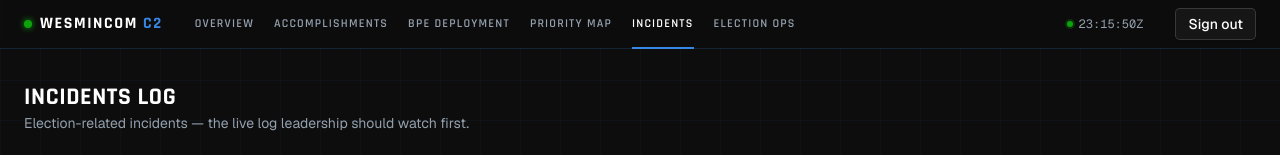
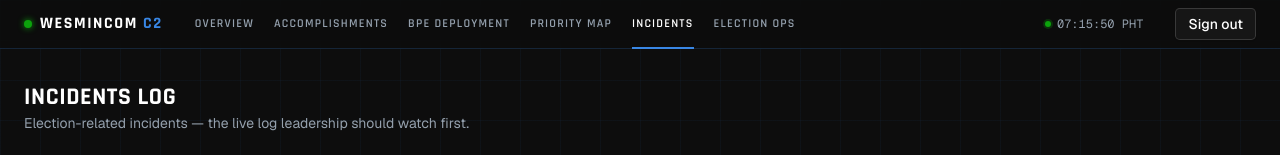
Before and after one commit to jammclaren/MC, a Next.js app: page /incidents in a window 1280 px wide. Shown: the top 155 px of the page. Built offline with nearby package versions, Linux system fonts and the light colour scheme; no server answers; the database is empty; sample sign-in values are in the browser's storage.

Commit message:
Show live clock in Philippine local time (PHT) instead of UTC/Zulu
WESMINCOM operates in the Philippines, so local time is more useful for
command staff than Zulu time. Uses Intl.DateTimeFormat with Asia/Manila
so it's correct regardless of the server/browser's own timezone.

```diff
--- a/src/components/live-clock.tsx
+++ b/src/components/live-clock.tsx
@@ -2,8 +2,16 @@
 
 import { useEffect, useState } from "react";
 
-/** Small "ops center is live" affordance: a ticking UTC clock. Zulu time is
- * the standard military time reference, appropriate for a C2 dashboard. */
+const PH_TIME_FORMAT = new Intl.DateTimeFormat("en-PH", {
+  timeZone: "Asia/Manila",
+  hour: "2-digit",
+  minute: "2-digit",
+  second: "2-digit",
+  hour12: false,
+});
+
+/** Small "ops center is live" affordance: a ticking clock showing current
+ * Philippine local time (PHT, UTC+8) — WESMINCOM's own timezone. */
 export function LiveClock() {
   const [now, setNow] = useState<Date | null>(null);
 
@@ -20,10 +28,10 @@ export function LiveClock() {
   }, []);
 
   if (!now) {
-    return <span className="font-mono text-xs text-muted-foreground">--:--:--Z</span>;
+    return <span className="font-mono text-xs text-muted-foreground">--:--:-- PHT</span>;
   }
 
-  const time = now.toISOString().slice(11, 19);
+  const time = PH_TIME_FORMAT.format(now);
 
   return (
     <span className="flex items-center gap-1.5 font-mono text-xs text-muted-foreground">
@@ -31,7 +39,7 @@ export function LiveClock() {
         <span className="absolute inline-flex size-full animate-ping rounded-full bg-status-good opacity-75" />
         <span className="relative inline-flex size-1.5 rounded-full bg-status-good" />
       </span>
-      {time}Z
+      {time} PHT
     </span>
   );
 }
```
